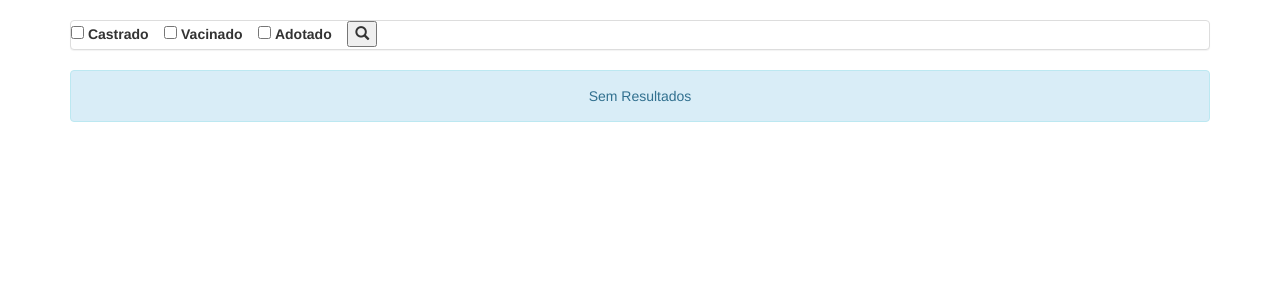
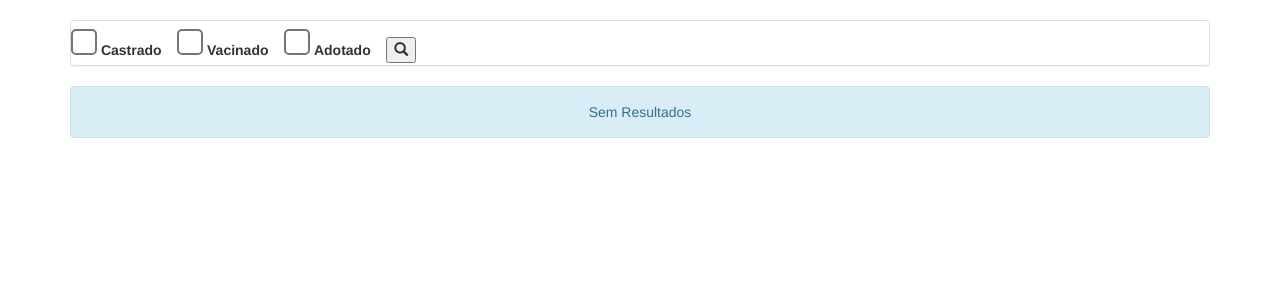
Before and after one commit to marcelorambomartins/adotePet, a CodeIgniter app: page /viralate/index.php/caes/listar in a window 1280 px wide. Shown: the part 52-352 px from the top of the page. Run offline with CodeIgniter, Linux system fonts and the light colour scheme; data that the repository does not hold is empty; some libraries are stand-ins or nearby versions.

Commit message:
Aplicado CSS nos Filtros de  Listagem de Caes

```diff
--- a/application/views/listagemcaes.php
+++ b/application/views/listagemcaes.php
@@ -32,11 +32,11 @@
 
 						$atributos = array('id' => 'filtros');
 						echo form_open('http://localhost/viralate/caes/filtrar',$atributos);
-						echo form_checkbox('castrado', 'sim', $castrado);
+						echo form_checkbox('castrado', 'sim', $castrado, 'style=zoom:2');
 						echo form_label('Castrado', 'castrado')."&nbsp&nbsp&nbsp&nbsp";
-						echo form_checkbox('vacinado', 'sim', $vacinado);
+						echo form_checkbox('vacinado', 'sim', $vacinado, 'style=zoom:2');
 						echo form_label('Vacinado', 'vacinado')."&nbsp&nbsp&nbsp&nbsp";
-						echo form_checkbox('adotado', 'sim', $adotado);
+						echo form_checkbox('adotado', 'sim', $adotado, 'style=zoom:2');
 						echo form_label('Adotado', 'adotado')."&nbsp&nbsp&nbsp&nbsp";
 
 
```
